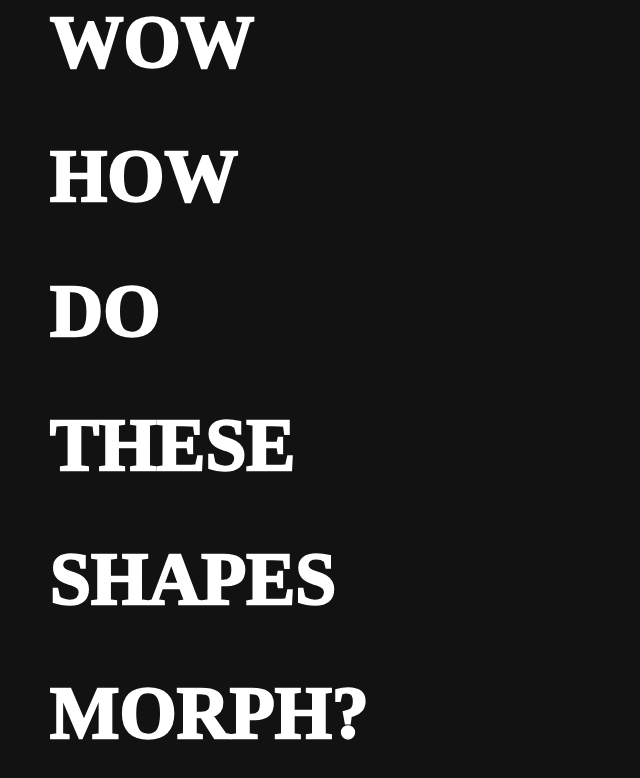
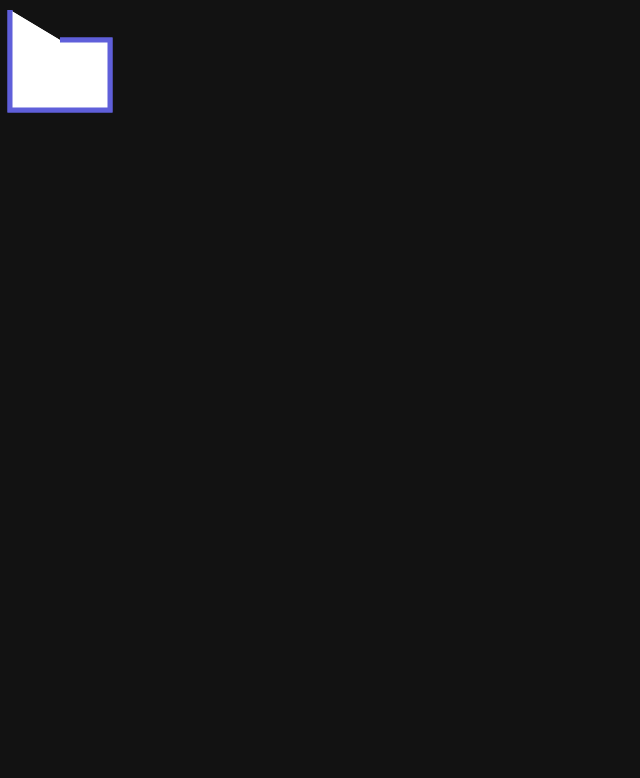
Before and after one commit to GawronDev/react-morphing-shapes, a React (Vite) app: page / in a window 1280 px wide. Shown: the top 778 px of the page, without its empty margins (0-640 px from the left). Built offline with nearby package versions, Linux system fonts and the light colour scheme.

Commit message:
Added new functionality

```diff
--- a/src/App.jsx
+++ b/src/App.jsx
@@ -1,33 +1,45 @@
 import { useEffect, useState, useRef } from 'react';
 import { ReactDOM } from 'react-dom';
+import Shape from './components/Shape';
 
 function App() {
 
   let tl = gsap.timeline({ delay: 0.5 });
 
-  const [shapes, setShapes]  = useState([]);
+  const [currentShape, setcurrentShape]  = useState("CIRCLE");
+
+  function changeShape(){
+    switch(currentShape){
+      case "CIRCLE":
+        setcurrentShape("RECTANGLE");
+        break;
+      case "RECTANGLE":
+        setcurrentShape("CIRCLE");
+        break;
+    }
+  }
 
   return (
-    <div className='main-wrapper'>
-      <div className='full-size text'>
+    <div className='main-wrapper'  onClick={changeShape}>
+      {/* <div className='full-size text'>
         <h1>WOW</h1>
         <h1>HOW</h1>
         <h1>DO</h1>
         <h1>THESE</h1>
         <h1>SHAPES</h1>
         <h1>MORPH?</h1>
+      </div> */}
+      <div className="shapes-wrapper">
+        <Shape key="1" shape={currentShape} />
       </div>
-      <div className="shapes-wrapper">
-        {shapes}
-      </div>
-      <div className="full-size outline" >
+      {/* <div className="full-size outline" >
         <h1>WOW</h1>
         <h1>HOW</h1>
         <h1>DO</h1>
         <h1>THESE</h1>
         <h1>SHAPES</h1>
         <h1>MORPH?</h1>
-      </div>
+      </div> */}
     </div>
   )
 }
--- a/src/components/Shape.jsx
+++ b/src/components/Shape.jsx
@@ -1,12 +1,28 @@
-import React from "react";
-import Snap from "snapsvg";
+import React, { useEffect, useState } from "react";
+import Snap from "snapsvg-cjs";
 
-export default function Shape(props){
-    var s = Snap("#shape");
+var shape = "";
+var shape1 = "";
 
-    return(
-        <svg className="shape" id="shape">
+export default function Shape(props) {
+    useEffect(() => {
+        var s = Snap("#shape");
+        shape = s.path({
+            fill: 'white',
+            stroke: '#5f5fda',
+            strokeWidth: '5',
+            d: "M 60 40 H 110 V 110 H 10 L 10 10"
+        });
 
-        </svg>
+        shape1 = { d: "M 40 40 H 110 V 110 H 10 L 10 10" };
+
+    }, [])
+
+    function animateToShapeOne() {
+        shape.animate(shape1, 1000, mina.elastic);
+    }
+
+    return (
+        <svg className="shape" id="shape" onClick={animateToShapeOne}></svg>
     )
 }
--- a/src/index.css
+++ b/src/index.css
@@ -39,8 +39,6 @@ body {
   position: absolute;
   aspect-ratio: 1 / 1;
   width: 300px;
-  background-color: rgb(217, 135, 255);
-
 }
 
 .text {
```
